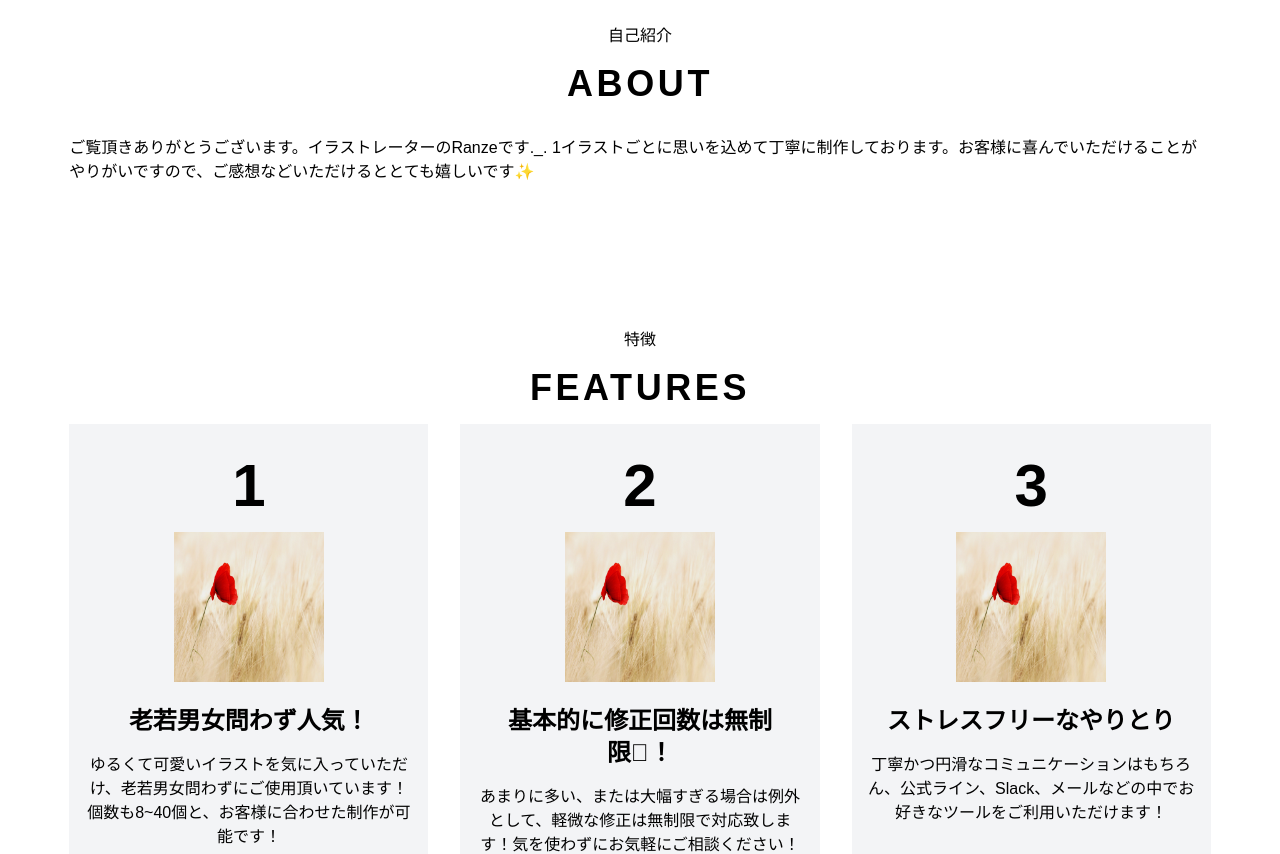
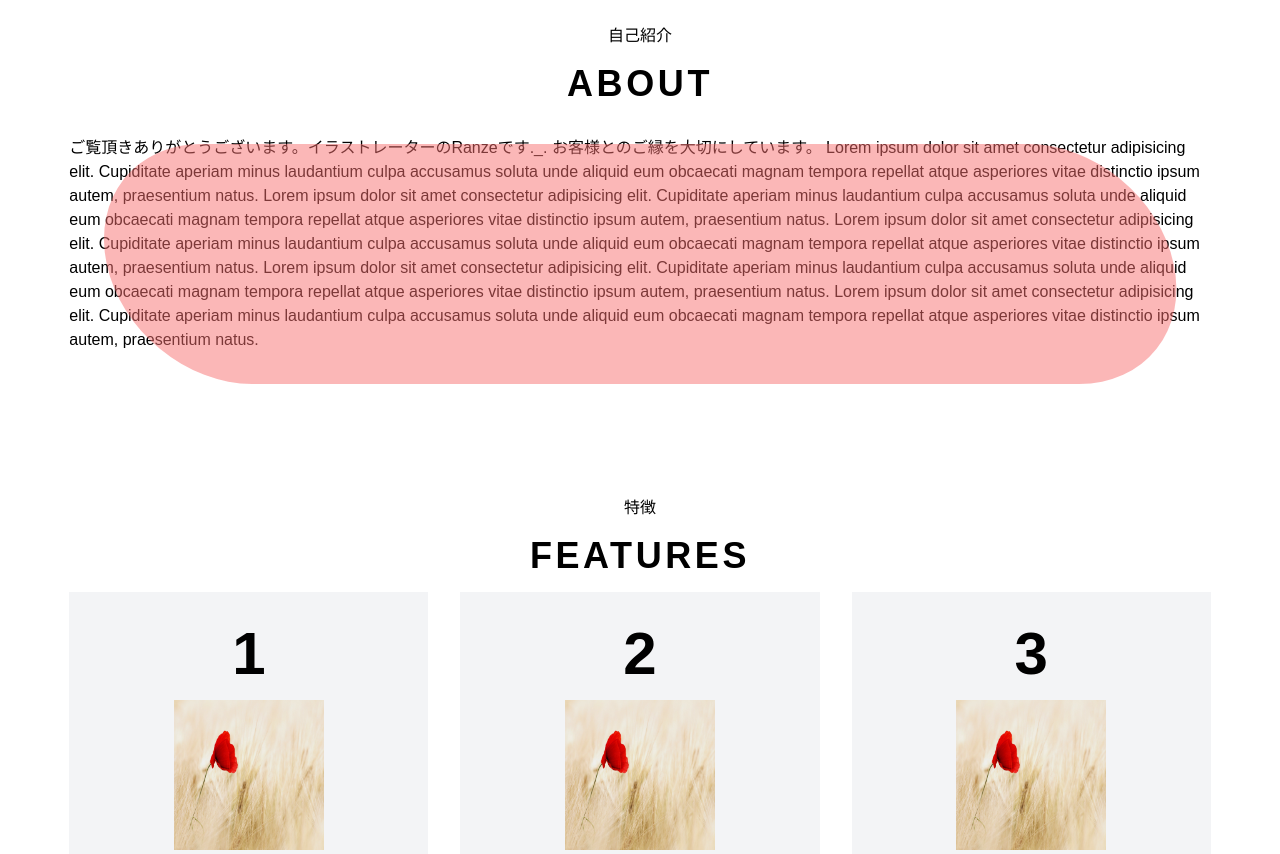
Before and after one commit to mayone-du/ranze-hp, a Next.js app: page / in a window 1280 px wide. Shown: the part 840-1694 px from the top of the page. Built offline with nearby package versions, Linux system fonts and the light colour scheme.

Commit message:
create service dir

```diff
--- a/src/pages/404.tsx
+++ b/src/pages/404.tsx
@@ -5,7 +5,8 @@ const Custom404: React.FC = () => {
   return (
     <>
       <Layout metaTitle="404" metaDescription="not found" isActivePage="404">
-        <h1>404 Not Found</h1>
+
+        <h1 className="pt-40">404 Not Found</h1>
         <p>Sorry :）</p>
         <My404 />
       </Layout>
--- a/src/pages/index.tsx
+++ b/src/pages/index.tsx
@@ -17,7 +17,9 @@ const Home: React.VFC = () => {
           style={{ backgroundImage: "url(./images/bg.jpg)" }}
         >
           <section className="h-screen flex items-center justify-center flex-col">
-            <h1 className="lg:text-6xl text-2xl font-bold">イラスト・LINEスタンプ制作</h1>
+            <h1 className="lg:text-6xl text-2xl font-bold">
+              イラスト・LINEスタンプ制作
+            </h1>
             <p className="py-8 text-lg mx-4">
               イラストやLINEスタンプ、SNSで使えるアイコンやシンプルな名刺制作などの制作等を承ります！
             </p>
@@ -39,12 +41,33 @@ const Home: React.VFC = () => {
               <div className="lg:mx-4 w-screen">
                 <p className="my-4">
                   ご覧頂きありがとうございます。イラストレーターのRanzeです._.
-                  1イラストごとに思いを込めて丁寧に制作しております。お客様に喜んでいただけることがやりがいですので、ご感想などいただけるととても嬉しいです✨
+                  お客様とのご縁を大切にしています。 Lorem ipsum dolor sit amet
+                  consectetur adipisicing elit. Cupiditate aperiam minus
+                  laudantium culpa accusamus soluta unde aliquid eum obcaecati
+                  magnam tempora repellat atque asperiores vitae distinctio
+                  ipsum autem, praesentium natus. Lorem ipsum dolor sit amet
+                  consectetur adipisicing elit. Cupiditate aperiam minus
+                  laudantium culpa accusamus soluta unde aliquid eum obcaecati
+                  magnam tempora repellat atque asperiores vitae distinctio
+                  ipsum autem, praesentium natus. Lorem ipsum dolor sit amet
+                  consectetur adipisicing elit. Cupiditate aperiam minus
+                  laudantium culpa accusamus soluta unde aliquid eum obcaecati
+                  magnam tempora repellat atque asperiores vitae distinctio
+                  ipsum autem, praesentium natus. Lorem ipsum dolor sit amet
+                  consectetur adipisicing elit. Cupiditate aperiam minus
+                  laudantium culpa accusamus soluta unde aliquid eum obcaecati
+                  magnam tempora repellat atque asperiores vitae distinctio
+                  ipsum autem, praesentium natus. Lorem ipsum dolor sit amet
+                  consectetur adipisicing elit. Cupiditate aperiam minus
+                  laudantium culpa accusamus soluta unde aliquid eum obcaecati
+                  magnam tempora repellat atque asperiores vitae distinctio
+                  ipsum autem, praesentium natus.
                 </p>
               </div>
             </div>
           </section>
         </article>
+        <span className="block bg-red-400 transform skew-x-12 opacity-50 rounded-full -translate-y-72 -translate-x-1/2 left-1/2 w-5/6 absolute h-60"></span>
 
         <article className="container mx-auto">
           <section className="py-16">
@@ -104,8 +127,8 @@ const Home: React.VFC = () => {
             </h2>
 
             {/* row */}
-            <div className="flex w-11/12 mx-auto">
-              <div className="lg:m-4 w-screen flex bg-gray-100 p-6">
+            <div className="lg:flex w-11/12 mx-auto">
+              <div className="lg:m-4 lg:w-screen flex bg-gray-100 p-6">
                 <div className="w-4/12 p-2 flex items-center justify-center">
                   <Image
                     className="block w-1/3 rounded-full"
@@ -120,7 +143,7 @@ const Home: React.VFC = () => {
                 </div>
               </div>
 
-              <div className="lg:m-4 w-screen flex bg-gray-100 p-6">
+              <div className="lg:m-4 lg:w-screen flex bg-gray-100 p-6">
                 <div className="w-4/12 p-2 flex items-center justify-center">
                   <Image
                     className="block w-1/3 rounded-full"
@@ -139,7 +162,7 @@ const Home: React.VFC = () => {
             {/* row */}
             <div className="flex w-11/12 mx-auto">
               <div className="m-4 w-screen flex bg-gray-100 p-6">
-                <div className="w-4/12 p-2 flex items-center justify-center">
+                <div className="w-4/12 p-2 flex text-center items-center justify-center">
                   <Image
                     className="block w-1/3 rounded-full"
                     src="/images/bg.jpg"
@@ -153,7 +176,7 @@ const Home: React.VFC = () => {
                 </div>
               </div>
               <div className="m-4 w-screen flex bg-gray-100 p-6">
-                <div className="w-4/12 p-2 flex items-center justify-center">
+                <div className="w-4/12 p-2 flex text-center items-center justify-center">
                   <Image
                     className="block w-1/3 rounded-full"
                     src="/images/bg.jpg"
@@ -167,7 +190,7 @@ const Home: React.VFC = () => {
                 </div>
               </div>
               <div className="m-4 w-screen flex bg-gray-100 p-6">
-                <div className="w-4/12 p-2 flex items-center justify-center">
+                <div className="w-4/12 p-2 flex text-center items-center justify-center">
                   <Image
                     className="block w-1/3 rounded-full"
                     src="/images/bg.jpg"
--- a/src/pages/service.tsx
+++ /dev/null
@@ -1,31 +0,0 @@
-import { Layout } from "../components/shared/layout/Layout";
-import { SubPageMainVisual } from "../components/shared/SubPageMainVisual";
-import { Estimate } from "../components/separate/Estimate";
-import { BreadCrumb } from "../components/shared/BreadCrumb";
-
-const Service: React.VFC = () => {
-  const siteTitle = "Service";
-  return (
-    <>
-      <Layout
-        metaTitle={`Ranze official site | ${siteTitle}`}
-        metaDescription="meta description"
-        isActivePage={siteTitle}
-      >
-        <SubPageMainVisual title={siteTitle} subText="service sub text" />
-        <BreadCrumb currentPage={siteTitle} />
-        <article className="container mx-auto">
-          <section>
-            <div className="flex w-11/12 mx-auto">
-              <div className="mx-4 w-screen">
-                <Estimate />
-              </div>
-            </div>
-          </section>
-        </article>
-      </Layout>
-    </>
-  );
-};
-
-export default Service;
--- /dev/null
+++ b/src/pages/service/index.tsx
@@ -0,0 +1,47 @@
+import { Layout } from "../../components/shared/layout/Layout";
+import { SubPageMainVisual } from "../../components/shared/SubPageMainVisual";
+import { Estimate } from "../../components/separate/Estimate";
+import { BreadCrumb } from "../../components/shared/BreadCrumb";
+
+const Service: React.VFC = () => {
+  const siteTitle = "Service";
+  return (
+    <>
+      <Layout
+        metaTitle={`Ranze official site | ${siteTitle}`}
+        metaDescription="meta description"
+        isActivePage={siteTitle}
+      >
+        <SubPageMainVisual title={siteTitle} subText="service sub text" />
+        <BreadCrumb currentPage={siteTitle} />
+        <article className="container mx-auto">
+          <section>
+            <div className="flex w-11/12 mx-auto">
+              <div className="mx-4 w-screen">
+                <ul>
+                  <li>LINEスタンプ</li>
+                  <li>LINE絵文字</li>
+                  <li>イラスト制作</li>
+                  <li>アイコン制作</li>
+                  <li>名刺制作</li>
+                </ul>
+              </div>
+            </div>
+          </section>
+        </article>
+
+        <article className="container mx-auto">
+          <section>
+            <div className="flex w-11/12 mx-auto">
+              <div className="mx-4 w-screen">
+                <Estimate />
+              </div>
+            </div>
+          </section>
+        </article>
+      </Layout>
+    </>
+  );
+};
+
+export default Service;
```
